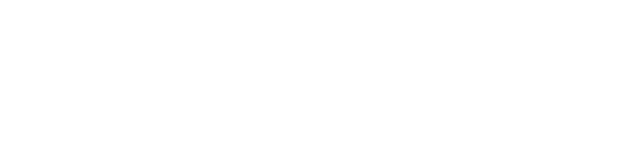
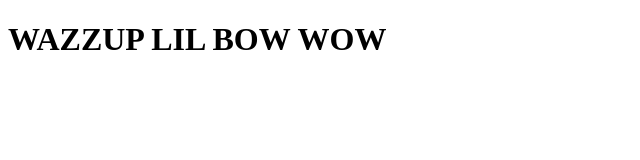
Before and after one commit to moin90/superSecretSpyProgram2, a plain HTML site: page index.html in a window 1280 px wide. Shown: the whole page, without its empty margins (0-640 px from the left). Drawn offline with Linux system fonts and the light colour scheme.

```diff
--- a/index.html
+++ b/index.html
@@ -4,9 +4,9 @@
     <meta charset="UTF-8">
     <meta name="viewport" content="width=device-width, initial-scale=1.0">
     <meta http-equiv="X-UA-Compatible" content="ie=edge">
-    <title>Document</title>
+    <title>Spying Silently</title>
 </head>
 <body>
-
+    <h1>WAZZUP LIL BOW WOW</h1>
 </body>
 </html>
```
